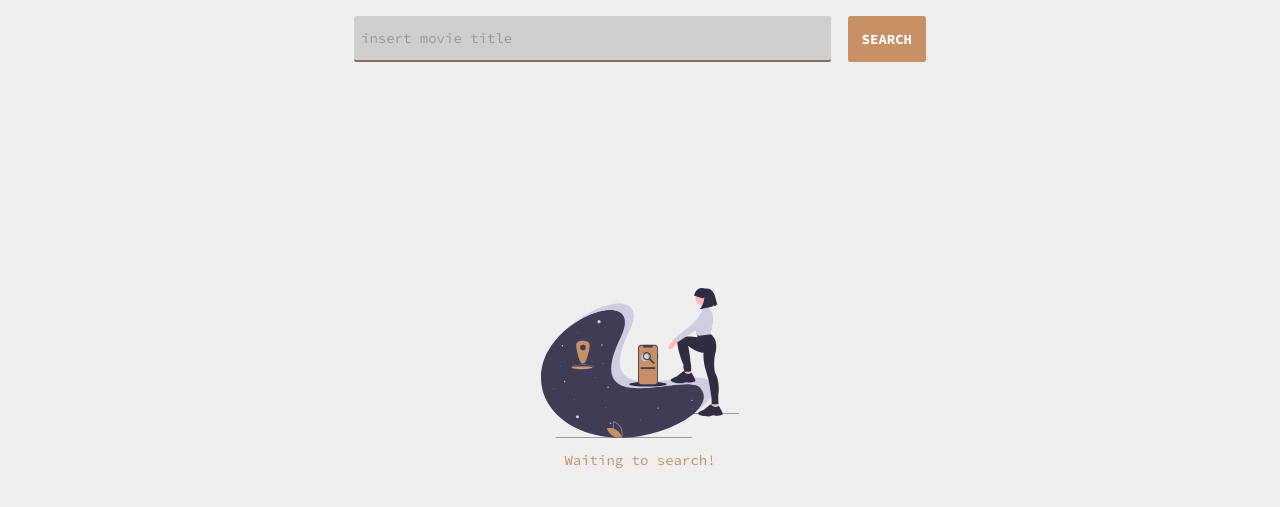
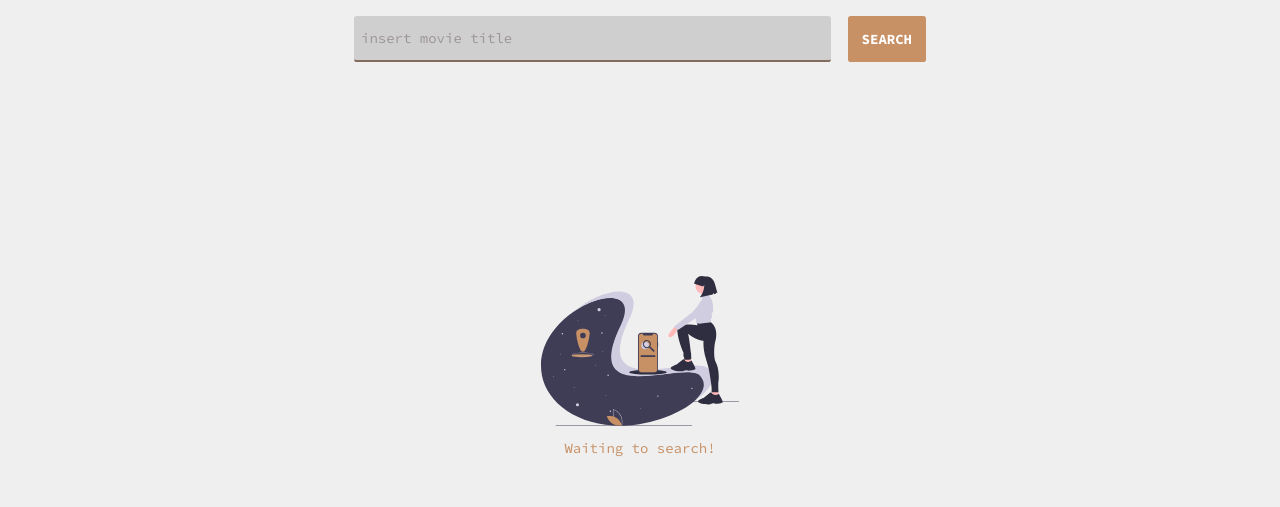
Before and after one commit to EmaCrzz/movieslog, a website with bundled scripts: page index.html in a window 1280 px wide. Shown: the part 61-568 px from the top of the page. Built offline with nearby package versions, Linux system fonts and the light colour scheme; sample sign-in values are in the browser's storage.

Commit message:
fix styles index

```diff
--- a/src/scss/blocks/_movies.scss
+++ b/src/scss/blocks/_movies.scss
@@ -15,7 +15,7 @@
 
 .movies_favorites_empty {
   display: flex;
-  height: 80vh;
+  height: 77vh;
   justify-content: center;
   align-items: center;
   flex-direction: column;
```
Also changed, not shown: static/css/styles.css.
